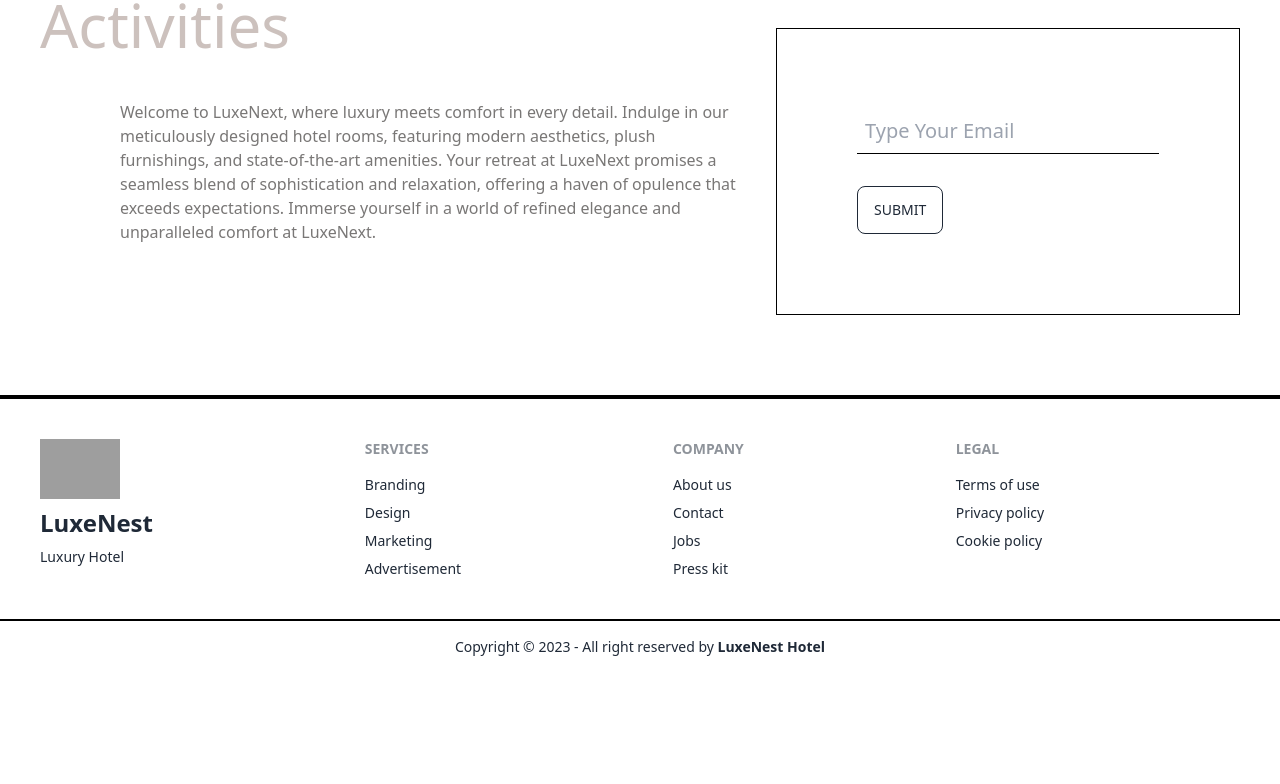
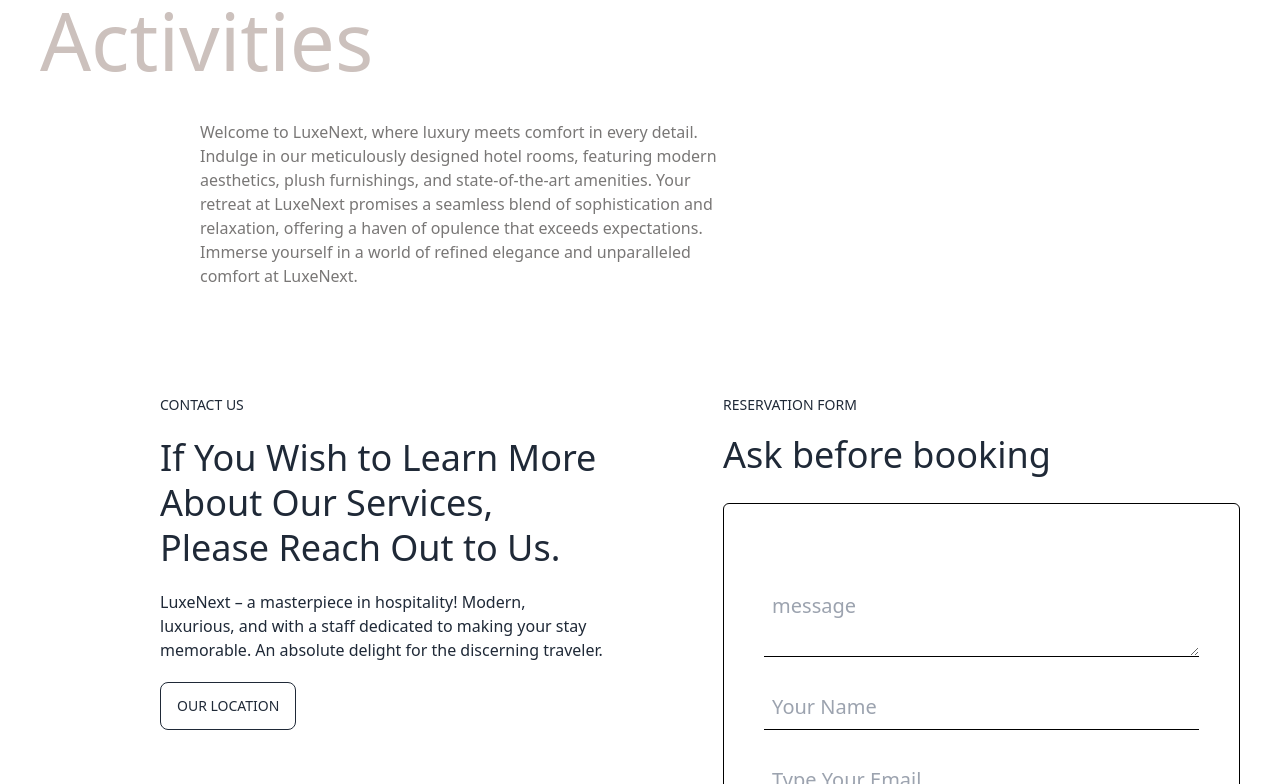
Before and after one commit to tanjilahamed99/luxeNest-hotel-client-site, a React (Vite) app: page / in a window 1280 px wide. Shown: the part 3216-4000 px from the top of the page. Before the commit the page ends 3889 px from the top, so only its background shows below. Built offline with nearby package versions, Linux system fonts and the light colour scheme; no server answers; grey boxes are pictures that could not be loaded.

Commit message:
reservation form added

```diff
--- a/src/Pages/Home/Event/Event.jsx
+++ b/src/Pages/Home/Event/Event.jsx
@@ -2,17 +2,20 @@ const Event = () => {
     return (
         <div className="flex lg:flex-row flex-col gap-10 px-10 my-20">
             <div className="lg:w-[60%]">
-                <h2 className="text-6xl text-[#ccc1bd] font-light leading-[70px]">Events & <br /> Activities</h2>
-                <p className="text-[#797776] mt-10 pl-20">
+                <h2 className="text-[80px] text-[#ccc1bd] font-light leading-[80px]">Events & <br /> Activities</h2>
+                <p className="text-[#797776] mt-10 lg:pl-40">
                     Welcome to LuxeNext, where luxury meets comfort in every detail. Indulge in our meticulously designed hotel rooms, featuring modern aesthetics, plush furnishings, and state-of-the-art amenities. Your retreat at LuxeNext promises a seamless blend of sophistication and relaxation, offering a haven of opulence that exceeds expectations. Immerse yourself in a world of refined elegance and unparalleled comfort at LuxeNext.
                 </p>
             </div>
             <div className="lg:w-[40%]">
                 <h1 className="text-sm font-bold text-[#ccc1bd]">SUBMIT YOUR EMAIL TO GET THE LATEST OFFERS</h1>
                 <h2 className="text-4xl font-semibold mt-4 mb-8">Sign up for news</h2>
-                <div className="border border-black p-20  space-y-5">
-                      <input className="block border-b border-black w-full mb-3 p-2 text-xl text-black" placeholder="Type Your Email" type="text" />
-                      <button className="btn btn-outline font-light">Submit</button>
+                <div
+                    data-aos="fade-left"
+                    data-aos-duration="1500"
+                    className="border border-black p-20 rounded-md  space-y-5">
+                    <input className="block border-b border-black w-full mb-3 p-2 text-xl text-black" placeholder="Type Your Email" type="text" />
+                    <button className="btn btn-outline font-light">Submit</button>
                 </div>
             </div>
         </div>
--- a/src/Pages/Home/Home.jsx
+++ b/src/Pages/Home/Home.jsx
@@ -7,6 +7,7 @@ import Testimonial from "./Testimonial/Testimonial";
 import HomeAbout from "./HomeAbout/HomeAbout";
 import Photo from "./Photo/Photo";
 import Event from "./Event/Event";
+import HomeContact from "./HomeContact/HomeContact";
 
 const Home = () => {
     return (
@@ -23,6 +24,7 @@ const Home = () => {
             <HomeAbout></HomeAbout>
             <Photo></Photo>
             <Event></Event>
+            <HomeContact></HomeContact>
             <Footer></Footer>
         </div>
     );
--- /dev/null
+++ b/src/Pages/Home/HomeContact/HomeContact.jsx
@@ -0,0 +1,32 @@
+const HomeContact = () => {
+    return (
+        <div className="flex flex-col md:flex-row my-20 gap-20">
+            <div className="w-1/2 pl-40 space-y-5">
+                <h2 className=" font-light text-sm"> CONTACT US</h2>
+                <h3 className="text-4xl leading-[45px]">If You Wish to Learn More <br /> About Our Services, <br /> Please Reach Out to Us.</h3>
+                <p className="">
+                    LuxeNext – a masterpiece in hospitality! Modern, luxurious, and with a staff dedicated to making your stay memorable. An absolute delight for the discerning traveler.
+                </p>
+                <button className="btn mt-10 btn-outline font-light">Our Location</button>
+            </div>
+            <div className="w-1/2 px-10">
+                <h2 className="text-sm font-light txt-3xl">RESERVATION FORM</h2>
+                <h3 className="text-4xl my-5 mb-7">Ask before booking</h3>
+                <form
+                    // data-aos="fade-left"
+                    // data-aos-duration="1500"
+                    className="border border-black py-20 px-10  rounded-md  space-y-7">
+
+                    {/* <input className="" placeholder="message" type="text" /> */}
+                    <textarea className="block border-b border-black w-full mb-3 p-2 text-xl text-black" placeholder="message"></textarea>
+                    <input className="block border-b border-black w-full mb-3 p-2 text-xl text-black" placeholder="Your Name" type="text" />
+                    <input className="block border-b border-black w-full mb-3 p-2 text-xl text-black" placeholder="Type Your Email" type="text" />
+                    <button className="btn btn-outline font-light">Submit</button>
+
+                </form>
+            </div>
+        </div>
+    );
+};
+
+export default HomeContact;
```
